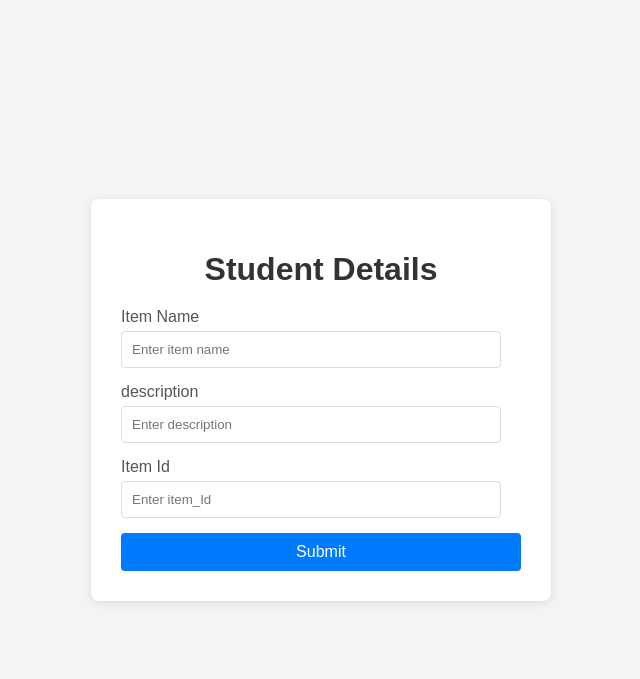
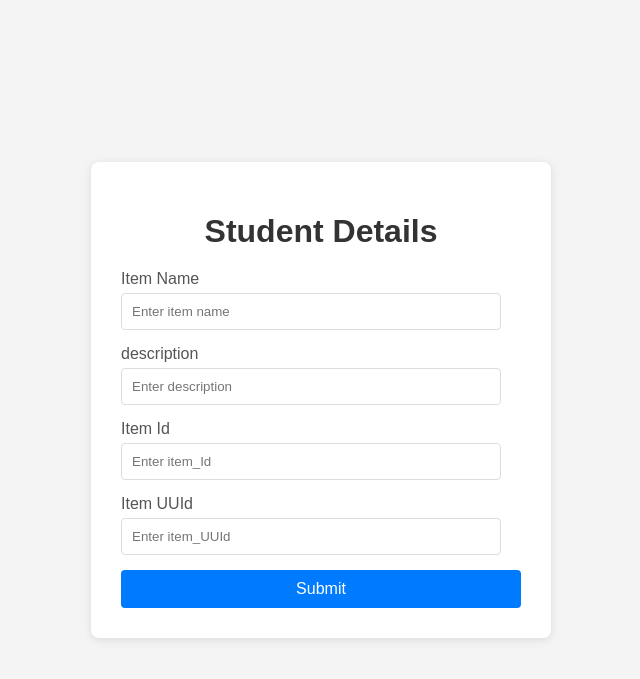
Before and after one commit to sharmasarita321/Castella, a Flask app: page / in a window 1280 px wide. Shown: the top 679 px of the page, without its empty margins (319-959 px from the left). Run offline with Flask 3, Linux system fonts and the light colour scheme.

Commit message:
master1 Second commit: Add Item UUID field.

```diff
--- a/TD_Frontend/templates/index.html
+++ b/TD_Frontend/templates/index.html
@@ -66,6 +66,10 @@
                 <label for="ItemId">Item Id</label>
                 <input type="number" id="item_Id" name="item_Id" placeholder="Enter item_Id" min="0" max="100" required>
             </div>
+            <div class="form-group">
+                <label for="ItemUUId">Item UUId</label>
+                <input type="number" id="item_UUId" name="item_UUId" placeholder="Enter item_UUId" min="0" max="100" required>
+            </div>
             <button type="submit">Submit </button>
         </form>
     </div>
```
